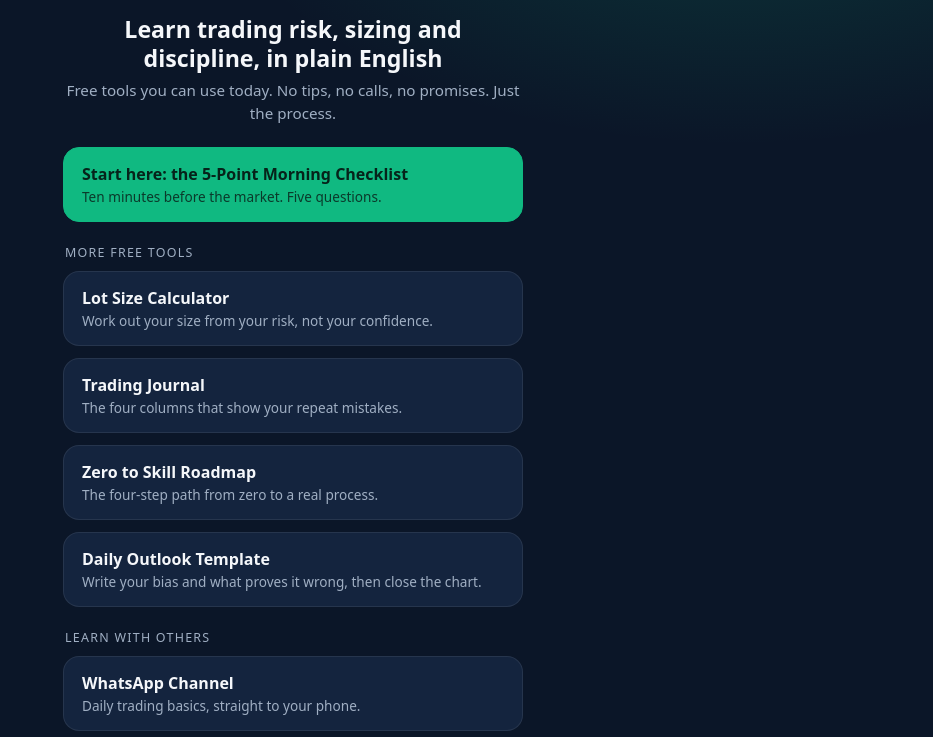
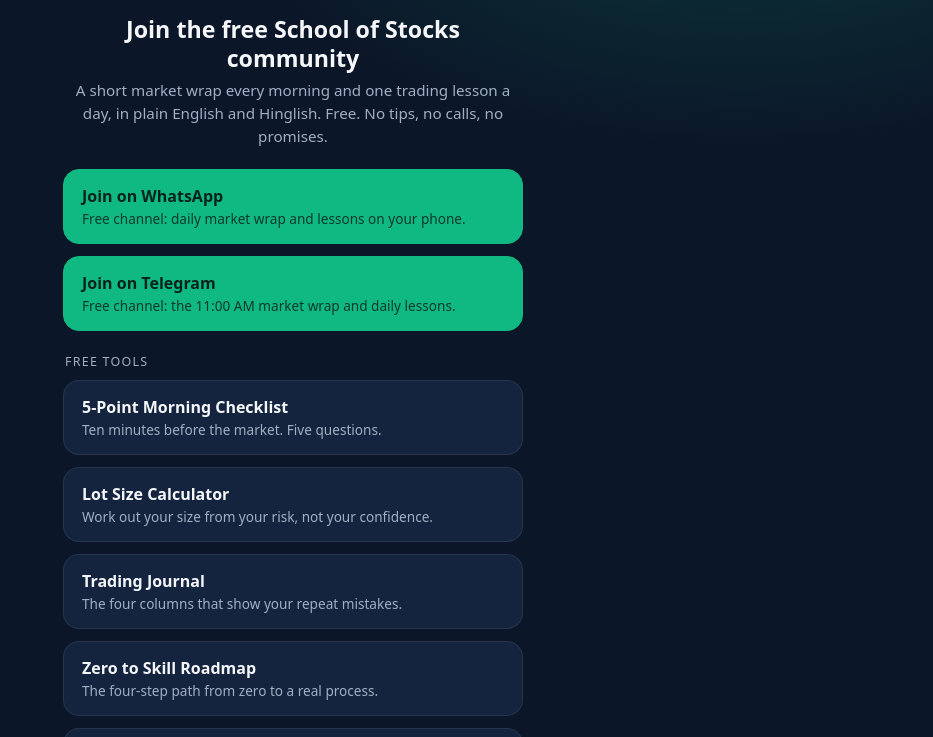
Before and after one commit to SchoolofStocks/SchoolofStocks_, a plain HTML site: page index.html in a window 1280 px wide. Shown: the part 49-786 px from the top of the page, without its empty margins (347-1280 px from the left). Drawn offline with Linux system fonts and the light colour scheme.

Commit message:
Link hub: lead with the free WhatsApp and Telegram community
Join buttons first (daily market wrap and lessons), free tools below.
SOS Circle button removed until the free community grows.

Co-Authored-By: Claude Opus 5.5 <noreply@anthropic.com>

```diff
--- a/index.html
+++ b/index.html
@@ -3,8 +3,8 @@
 <head>
 <meta charset="utf-8">
 <meta name="viewport" content="width=device-width, initial-scale=1">
-<title>School of Stocks | Free trading basics tools</title>
-<meta name="description" content="Free tools to learn trading risk, position sizing and discipline in plain English. Educational only, not financial advice.">
+<title>School of Stocks | Join the free community</title>
+<meta name="description" content="Join the free School of Stocks community on WhatsApp and Telegram: a daily market wrap and trading basics in plain English. Educational only, not financial advice.">
 <meta name="theme-color" content="#0b1628">
 <link rel="canonical" href="https://schoolofstocks.github.io/SchoolofStocks_/">
 <style>
@@ -28,24 +28,23 @@
 <body>
 <main>
   <div class="brand">School of Stocks</div>
-  <h1>Learn trading risk, sizing and discipline, in plain English</h1>
-  <p class="sub">Free tools you can use today. No tips, no calls, no promises. Just the process.</p>
+  <h1 id="join">Join the free School of Stocks community</h1>
+  <p class="sub">A short market wrap every morning and one trading lesson a day, in plain English and Hinglish. Free. No tips, no calls, no promises.</p>
 
-  <a class="btn primary" href="https://sos-olympus-hq.vercel.app/free/checklist?src=ig">
-    <strong>Start here: the 5-Point Morning Checklist</strong><span>Ten minutes before the market. Five questions.</span>
+  <a class="btn primary" href="https://whatsapp.com/channel/0029Vb9EnMkLNSZyjc4nwf35">
+    <strong>Join on WhatsApp</strong><span>Free channel: daily market wrap and lessons on your phone.</span>
+  </a>
+  <a class="btn primary" href="https://t.me/schoolofstocks_in">
+    <strong>Join on Telegram</strong><span>Free channel: the 11:00 AM market wrap and daily lessons.</span>
   </a>
 
-  <div class="label">More free tools</div>
+  <div class="label">Free tools</div>
+  <a class="btn" href="https://sos-olympus-hq.vercel.app/free/checklist?src=ig"><strong>5-Point Morning Checklist</strong><span>Ten minutes before the market. Five questions.</span></a>
   <a class="btn" href="https://sos-olympus-hq.vercel.app/free/lot?src=ig"><strong>Lot Size Calculator</strong><span>Work out your size from your risk, not your confidence.</span></a>
   <a class="btn" href="https://sos-olympus-hq.vercel.app/free/journal?src=ig"><strong>Trading Journal</strong><span>The four columns that show your repeat mistakes.</span></a>
   <a class="btn" href="https://sos-olympus-hq.vercel.app/free/roadmap?src=ig"><strong>Zero to Skill Roadmap</strong><span>The four-step path from zero to a real process.</span></a>
   <a class="btn" href="https://sos-olympus-hq.vercel.app/free/outlook?src=ig"><strong>Daily Outlook Template</strong><span>Write your bias and what proves it wrong, then close the chart.</span></a>
 
-  <div class="label">Learn with others</div>
-  <a class="btn" href="https://whatsapp.com/channel/0029Vb9EnMkLNSZyjc4nwf35"><strong>WhatsApp Channel</strong><span>Daily trading basics, straight to your phone.</span></a>
-  <a class="btn" href="https://t.me/schoolofstocks_in"><strong>Telegram Channel</strong><span>The same daily lessons, on Telegram.</span></a>
-  <a class="btn" href="https://sos-olympus-hq.vercel.app/circle?src=ig"><strong>SOS Circle</strong><span>Our learning community. Skill over tips.</span></a>
-
   <footer>Educational only, not financial advice.<br>School of Stocks does not give tips, calls or signals.</footer>
 </main>
 </body>
```
